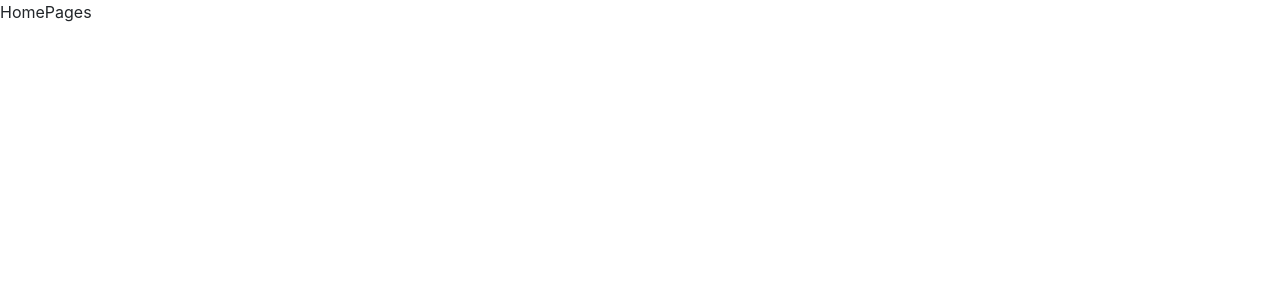
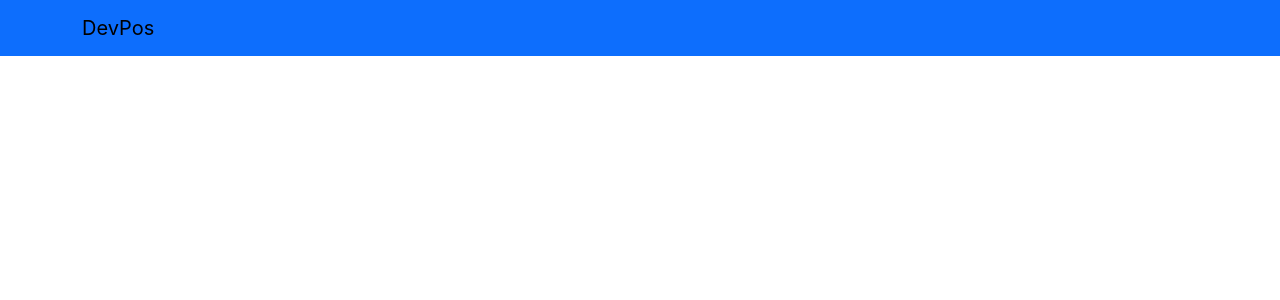
Before and after one commit to Vishnuka084/Resturant_POS, a React (Create React App) app in the folder frontend/: page / in a window 1280 px wide. Shown: the top 300 px of the page. Built offline with nearby package versions, Linux system fonts and the light colour scheme.

Commit message:
updated contne

```diff
--- a/frontend/src/pages/HomePages.jsx
+++ b/frontend/src/pages/HomePages.jsx
@@ -1,9 +1,20 @@
 import React from "react";
-
+import {Link} from "react-router-dom";
 function HomePages() {
     return(
 
-        <div>HomePages</div>
+        <div>
+            <header>
+                <nav className="navbar navbar-light bg-primary">
+                    <div className="container">
+                        <Link to="/" className="navbar-brand" href="#">DevPos</Link>
+                    </div>
+                </nav>
+            </header>
+            <main>
+
+            </main>
+        </div>
     )
 }
 
```
